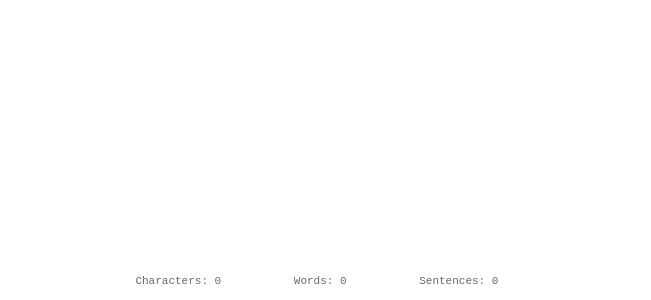
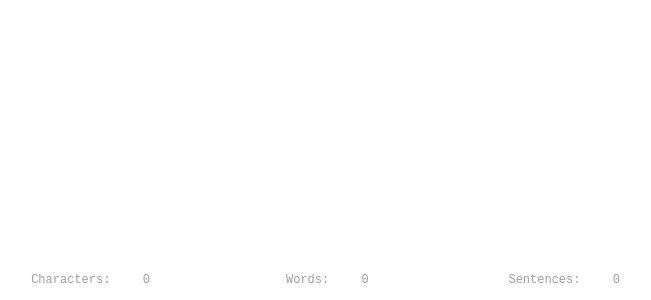
Before and after one commit to stephenmatheis/line-writer, a React (Vite) app: page / in a window 1280 px wide. Shown: the part 500-800 px from the top of the page, without its empty margins (300-951 px from the left). Built offline with nearby package versions, Linux system fonts and the light colour scheme.

Commit message:
feat: soften colors

```diff
--- a/src/app.scss
+++ b/src/app.scss
@@ -1,7 +1,12 @@
 :root {
     --font-family: monospace;
-    --color: black;
-    --background-color: white;
+    // --color: black;
+    // --muted: #757575;
+    // --background-color: white;
+    --color: #242424;
+    --muted: #bbb;
+    --muted-dark: #9f9f9f;
+    --background-color: #ffffff;
 
     font-family: var(--font-family);
     color: var(--color);
--- a/src/components/editor/editor.module.scss
+++ b/src/components/editor/editor.module.scss
@@ -20,11 +20,11 @@
         white-space: pre-wrap;
         word-wrap: break-word;
         pointer-events: none;
-        color: gray;
+        color: var(--muted);
         z-index: 1;
 
         span {
-            color: black;
+            color: var(--color);
         }
     }
 
@@ -38,7 +38,7 @@
         outline: none;
         border: none;
         padding: 0;
-        caret-color: black;
+        caret-color: var(--color);
         overflow: hidden;
         z-index: 2;
 
--- a/src/components/statusbar/statusbar.module.scss
+++ b/src/components/statusbar/statusbar.module.scss
@@ -8,11 +8,17 @@
     justify-content: center;
     gap: 4ch;
     width: 100%;
-    padding: 1rem;
-    font-size: 11px;
+    padding: 1rem 0;
+    background-color: var(--background-color);
+    box-shadow: 0 0 2rem 3rem var(--background-color);
+    z-index: 10;
+    max-width: 70ch;
 
     .item {
-        color: dimgray;
+        flex: 1;
+        text-align: center;
+        color: var(--muted-dark);
+        font-size: 12px;
 
         span {
             display: inline-block;
```
